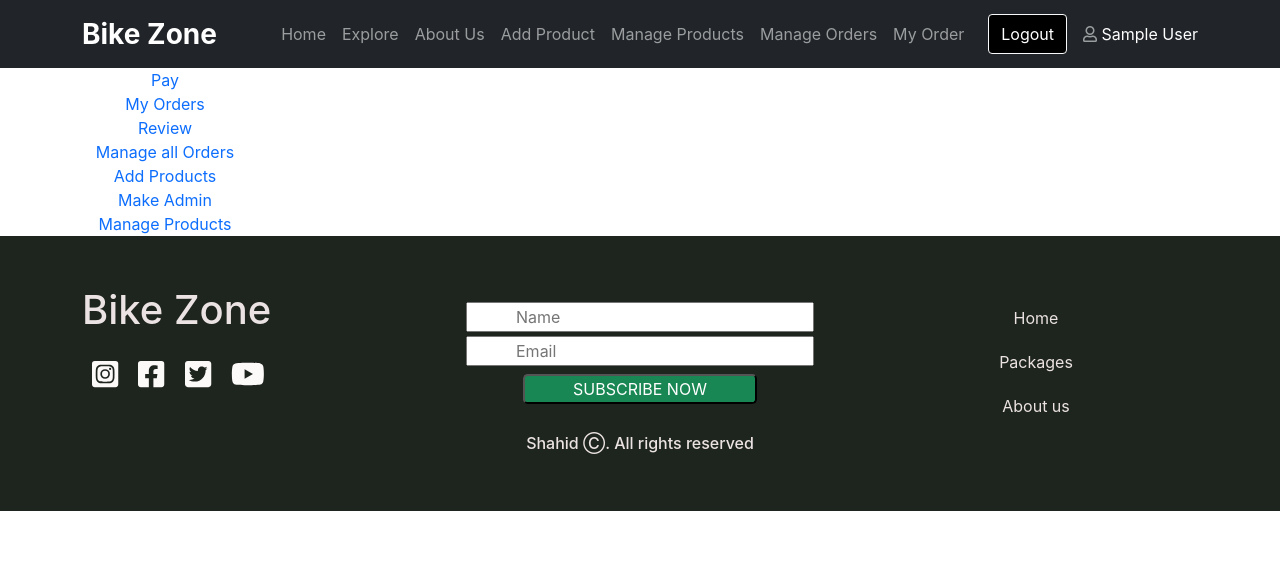
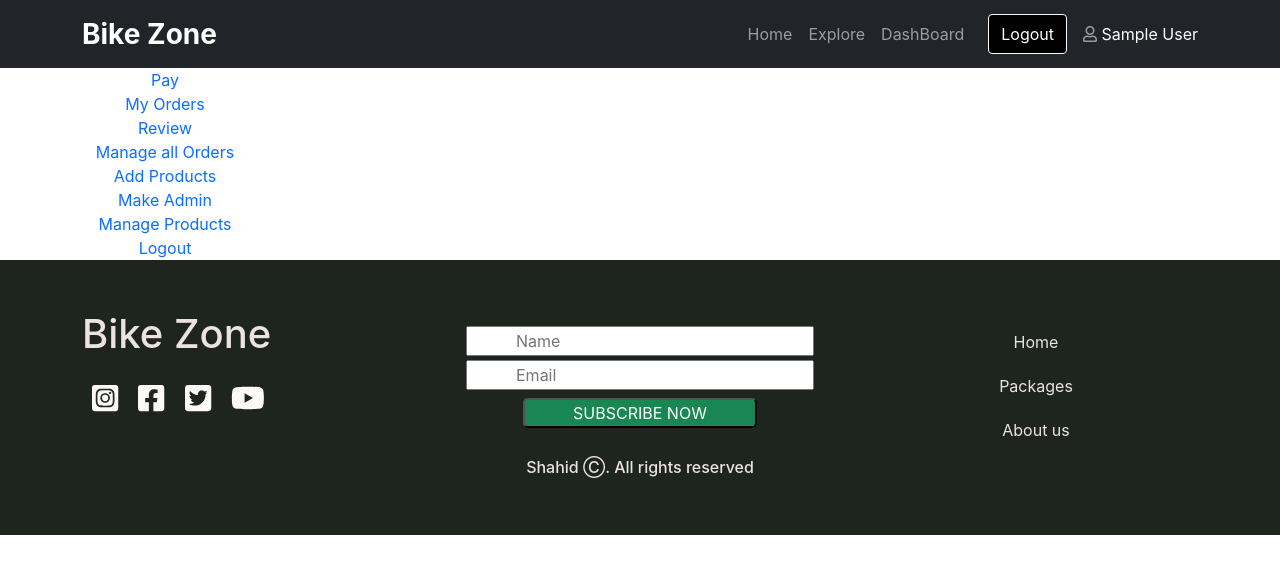
Before and after one commit to shahidmonowarr/Bike-store-website-client-side, a React (Create React App) app: page /dashboard in a window 1280 px wide. Shown: the top 574 px of the page. Built offline with nearby package versions, Linux system fonts and the light colour scheme; no server answers; sample sign-in values are in the browser's storage.

Commit message:
DashBoard & Navigation polish

```diff
--- a/src/Pages/DashBoard/DashBoard.js
+++ b/src/Pages/DashBoard/DashBoard.js
@@ -1,4 +1,5 @@
 import React from 'react';
+import { Button } from 'react-bootstrap';
 import {
     BrowserRouter as Router,
     Switch,
@@ -6,6 +7,7 @@ import {
     Link,
     useRouteMatch
 } from "react-router-dom";
+import useAuth from '../../contexts/useAuth';
 import AddProducts from '../AddProducts/AddProducts';
 import AddReview from '../AddReview/AddReview';
 import AdminRoute from '../AdminRoute/AdminRoute';
@@ -16,6 +18,7 @@ import MyOrder from '../MyOrder/MyOrder';
 import Pay from '../Pay/Pay';
 
 const DashBoard = () => {
+    const { user, logOut } = useAuth()
     let { path, url } = useRouteMatch();
     return (
         <div className="container">
@@ -34,6 +37,10 @@ const DashBoard = () => {
                     <Link to={`${url}/makeAdmin`} style={{ textDecoration: "none" }}>Make Admin</Link>
                     <br />
                     <Link to={`${url}/manageProducts`} style={{ textDecoration: "none" }}>Manage Products</Link>
+                    <br />
+                    {user?.email &&
+                        <Link to="" style={{ textDecoration: "none" }} onClick={logOut} >Logout</Link>
+                    }
                 </div>
                 <div className="col-md-10">
 
--- a/src/Pages/Shared/Navigation/Navigation.js
+++ b/src/Pages/Shared/Navigation/Navigation.js
@@ -16,18 +16,8 @@ const Navigation = () => {
                         <Nav className="ms-auto text-light">
                             <Nav.Link as={HashLink} to="/home#home">Home</Nav.Link>
                             <Nav.Link as={HashLink} to="/products">Explore</Nav.Link>
-                            <Nav.Link as={HashLink} to="/about">About Us</Nav.Link>
                             {user?.email &&
-                                <Nav.Link as={Link} to="/addProducts">Add Product</Nav.Link>
-                            }
-                            {user?.email &&
-                                <Nav.Link as={Link} to="/manageProducts">Manage Products</Nav.Link>
-                            }
-                            {user?.email &&
-                                <Nav.Link as={Link} to="/manageOrders">Manage Orders</Nav.Link>
-                            }
-                            {user?.email &&
-                                <Nav.Link as={Link} to="/myOrder">My Order</Nav.Link>
+                                <Nav.Link as={Link} to="/dashboard">DashBoard</Nav.Link>
                             }
                             {user?.email ?
                                 <Button onClick={logOut} variant="light" className="mx-3 bg-black text-white">Logout</Button>
```
Also changed, not shown: src/App.js (+0 -29 lines).
